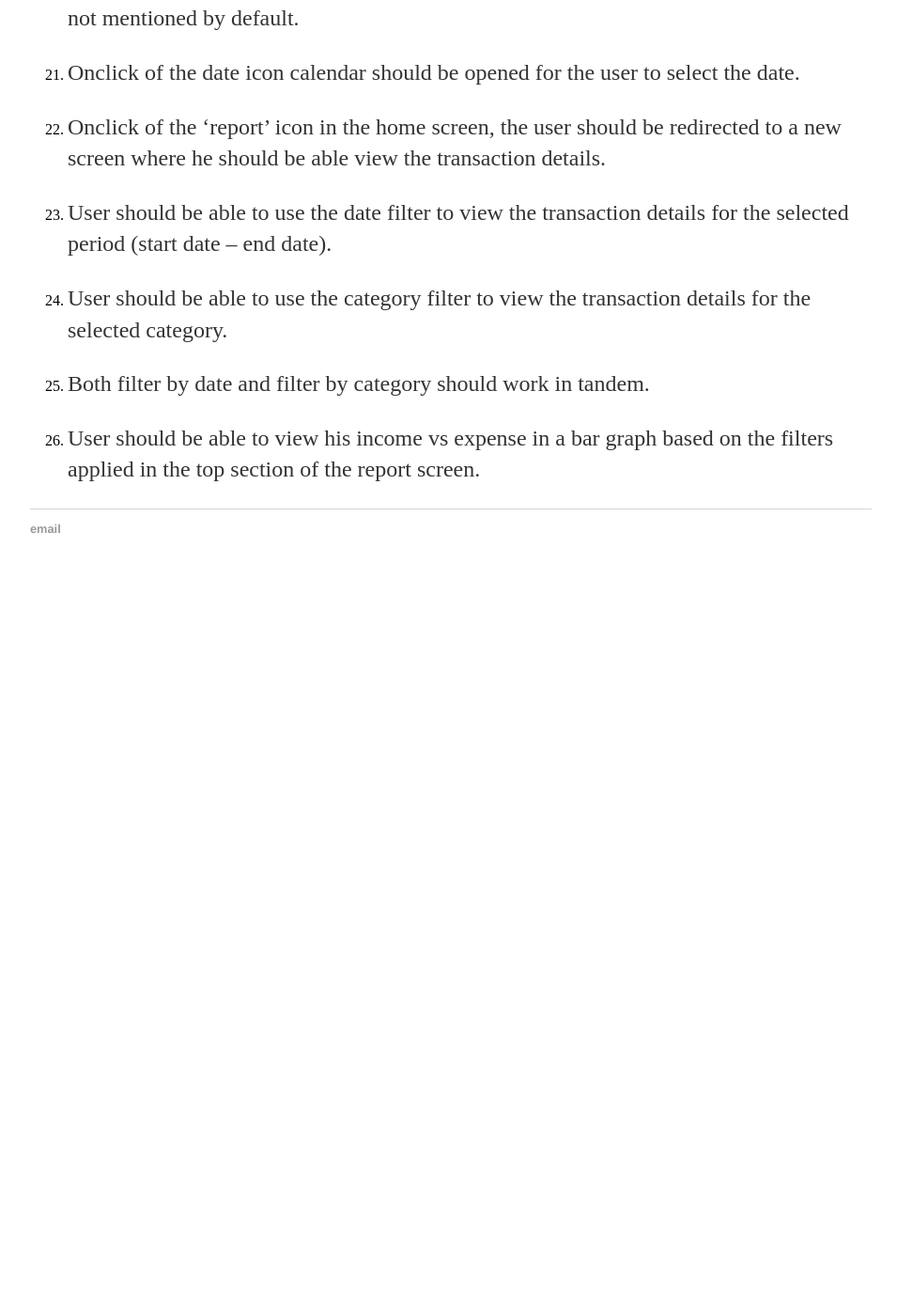
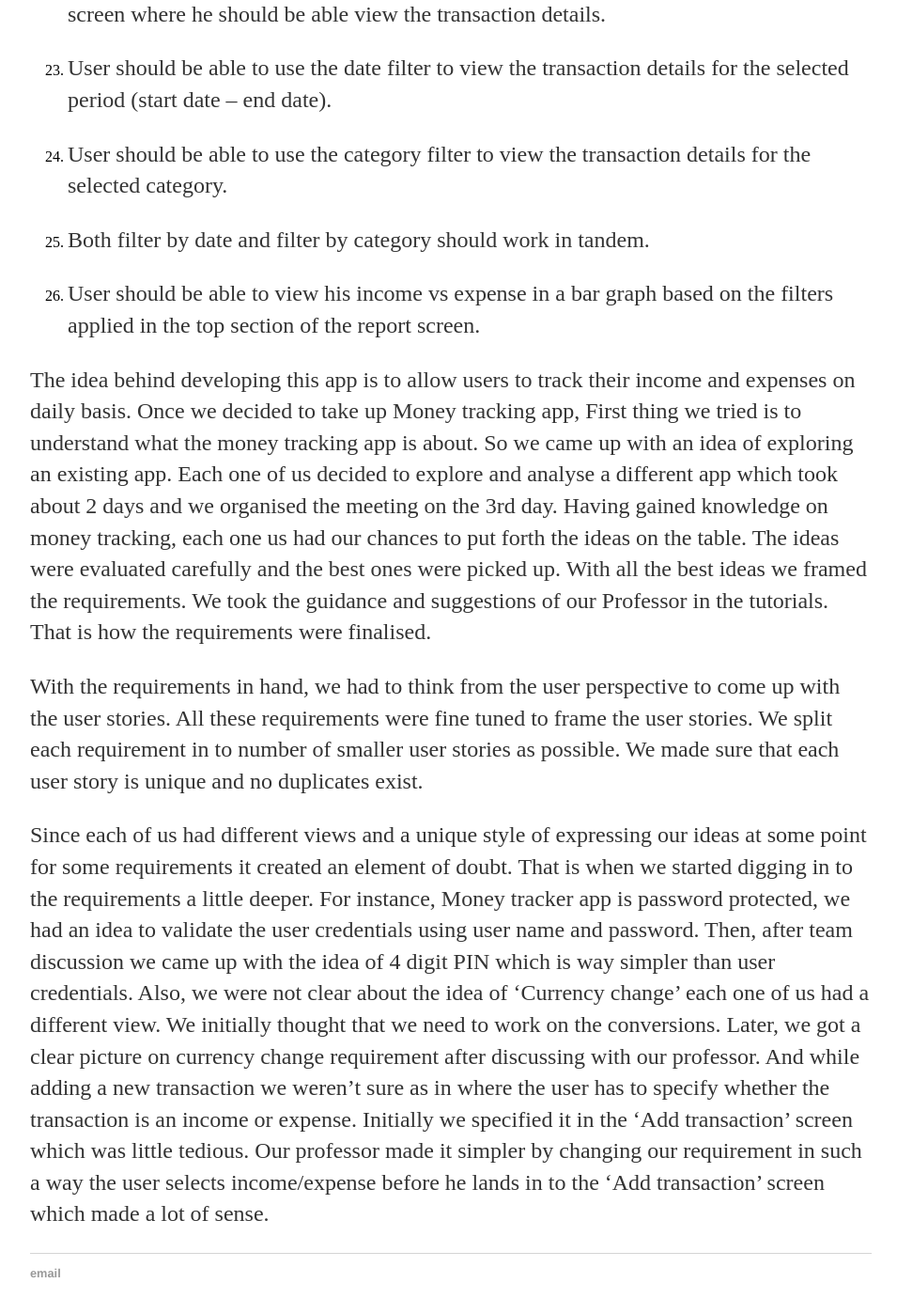
Before and after one commit to vinoth789/Money-tracker, a Jekyll site: the page built from docs/_posts/2017-05-02-UserStories.md, in a window 1280 px wide and 1400 px high, scrolled down 5633 px. Shown: the whole window at 94% size, without its empty margins (160-1115 px from the left). Built offline with Jekyll 4.4.1, drawn with Linux system fonts in a browser that asks for light colours; our own code applies the rules of GitHub Pages for plain Markdown files; before the commit the page ends 6263 px from its top, so only the background shows below that.

Commit message:
Update 2017-05-02-UserStories.md
test

```diff
--- a/docs/_posts/2017-05-02-UserStories.md
+++ b/docs/_posts/2017-05-02-UserStories.md
@@ -1,6 +1,6 @@
 <div>
 <h1 style="color: #000000; text-align:center;">Requirements and User Stories</h1>
-<h2 style="color: #000000; "><span align="center">Welcome to our second Blog, you will see information about the user stories and how we came up with the requirements</span></h2>
+<h2 style="color: #000000; text-align:center;">Welcome to our second Blog, you will see information about the user stories and how we came up with the requirements</h2>
 </div>
 <div>
 <h1 style="color: #2e6c80;">Requirements</h1>
@@ -13,7 +13,7 @@
 <li><p>Report.</p></li>
 </ol>
 </div>
-<h1 style="color: #2e6c80;">Home screen</h1>
+<h2 style="color: #2e6c80;">Home screen</h2>
 <div>
 <ol>
 <li><p>App should be password protected.</p></li>
@@ -22,7 +22,7 @@
 <li><p>There should be an option to change the currency.</p></li>
 </ol>
 </div>
-<h1 style="color: #2e6c80;">Add transaction</h1>
+<h2 style="color: #2e6c80;">Add transaction</h2>
 <div>
 <ol>
 <li><p>How much money was spent</p></li>
@@ -32,7 +32,7 @@
 <li><p>Spent by cash/ card or bank transfer </p></li>
 </ol>
 </div>
-<h1 style="color: #2e6c80;">Add category</h1>
+<h2 style="color: #2e6c80;">Add category</h2>
 <p>Categories are further divided in to two sub categories,</p>
 <div>
 <ol>
@@ -40,11 +40,11 @@
 <li><p>Expense – Amount that is spent by any means</p></li>
 </ol>
 </div>
-<h1 style="color: #2e6c80;">Report</h1>
+<h2 style="color: #2e6c80;">Report</h2>
 <p>All the transaction details has to displayed in the following syntax based on the filters applied,<br/>
 dd-mm-yyyy  -  Amount, Category, First 30 characters of the description<br/>
-eg (10-05-1995 – 500 euros, Clothing, Birthday shopping)<br/>
-Transaction details has to be displayed based on the below two filters,</p>
+eg (10-05-1995 – 500 euros, Clothing, Birthday shopping)<br/></p>
+<p>Transaction details has to be displayed based on the below two filters,</p>
 <div>
 <ol>
 <li><p>Filter by date – select start date and end date</p></li>
@@ -135,3 +135,14 @@
 <li><p>User should be able to view his income vs expense in a bar graph based on the filters applied in the top section of the report screen.</p></li>
 </ol>
 </div>
+<div>
+<p>The idea behind developing this app is to allow users to track their income and expenses on daily basis. Once we decided to take up Money tracking app, First thing we tried is to understand what the money tracking app is about. So we came up with an idea of exploring an existing app. Each one of us decided to explore and analyse a different app which took about 2 days and we organised the meeting on the 3rd day. Having gained knowledge on money tracking, each one us had our chances to put forth the ideas on the table. The ideas were evaluated carefully and the best ones were picked up. With all the best ideas we framed the requirements. We took the guidance and suggestions of our Professor in the tutorials. That is how the requirements were finalised.</p>
+</div>
+
+<div>
+<p>With the requirements in hand, we had to think from the user perspective to come up with the user stories. All these requirements were fine tuned to frame the user stories. We split each requirement in to number of smaller user stories as possible. We made sure that each user story is unique and no duplicates exist. </p>
+</div>
+
+<div>
+<p>Since each of us had different views and a unique style of expressing our ideas at some point for some requirements it created an element of doubt. That is when we started digging in to the requirements a little deeper. For instance, Money tracker app is password protected, we had an idea to validate the user credentials using user name and password. Then, after team discussion we came up with the idea of 4 digit PIN which is way simpler than user credentials. Also, we were not clear about the idea of ‘Currency change’ each one of us had a different view. We initially thought that we need to work on the conversions. Later, we got a clear picture on currency change requirement after discussing with our professor. And while adding a new transaction we weren’t sure as in where the user has to specify whether the transaction is an income or expense. Initially we specified it in the ‘Add transaction’ screen which was little tedious. Our professor made it simpler by changing our requirement in such a way the user selects income/expense before he lands in to the ‘Add transaction’ screen which made a lot of sense.  </p>
+</div>
```
